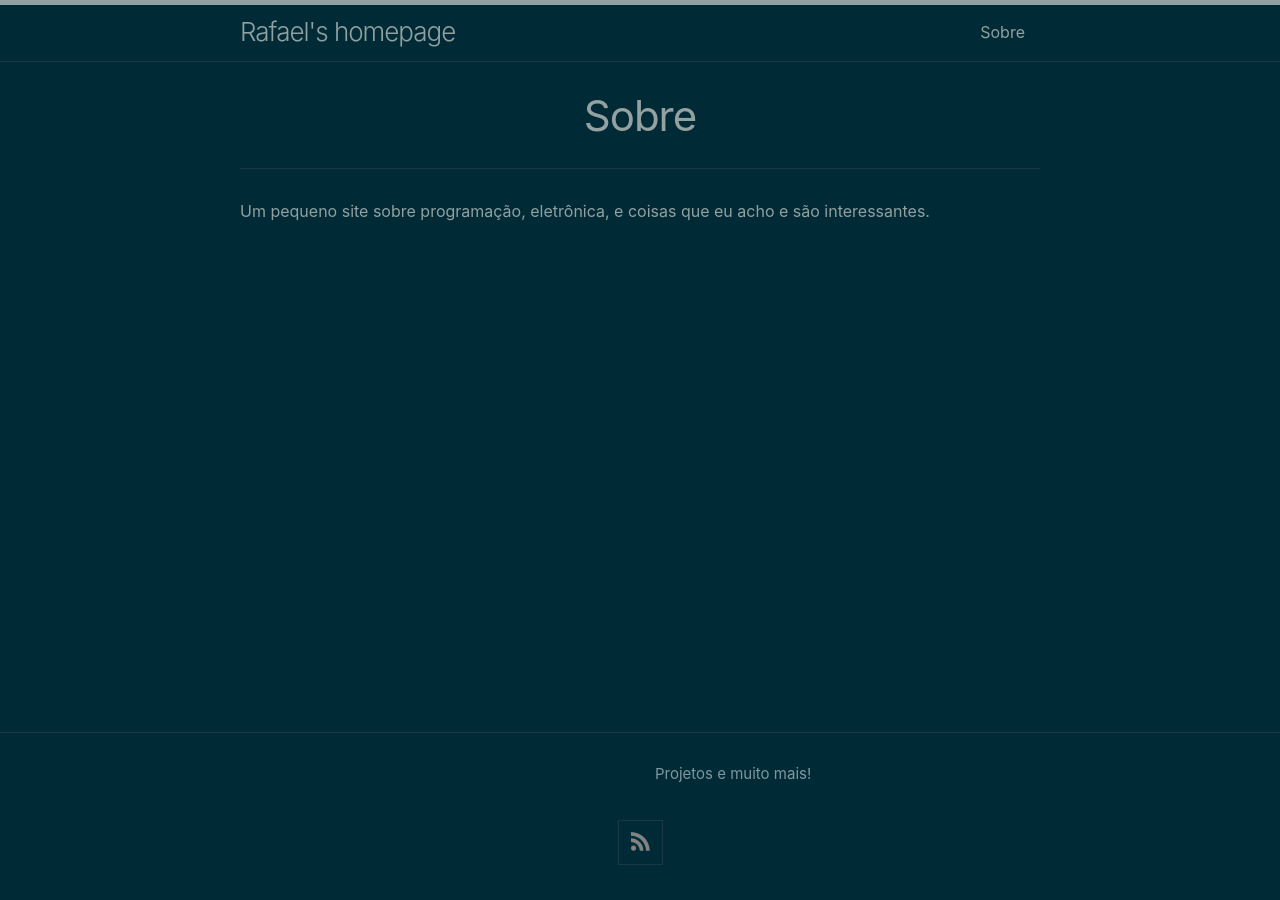
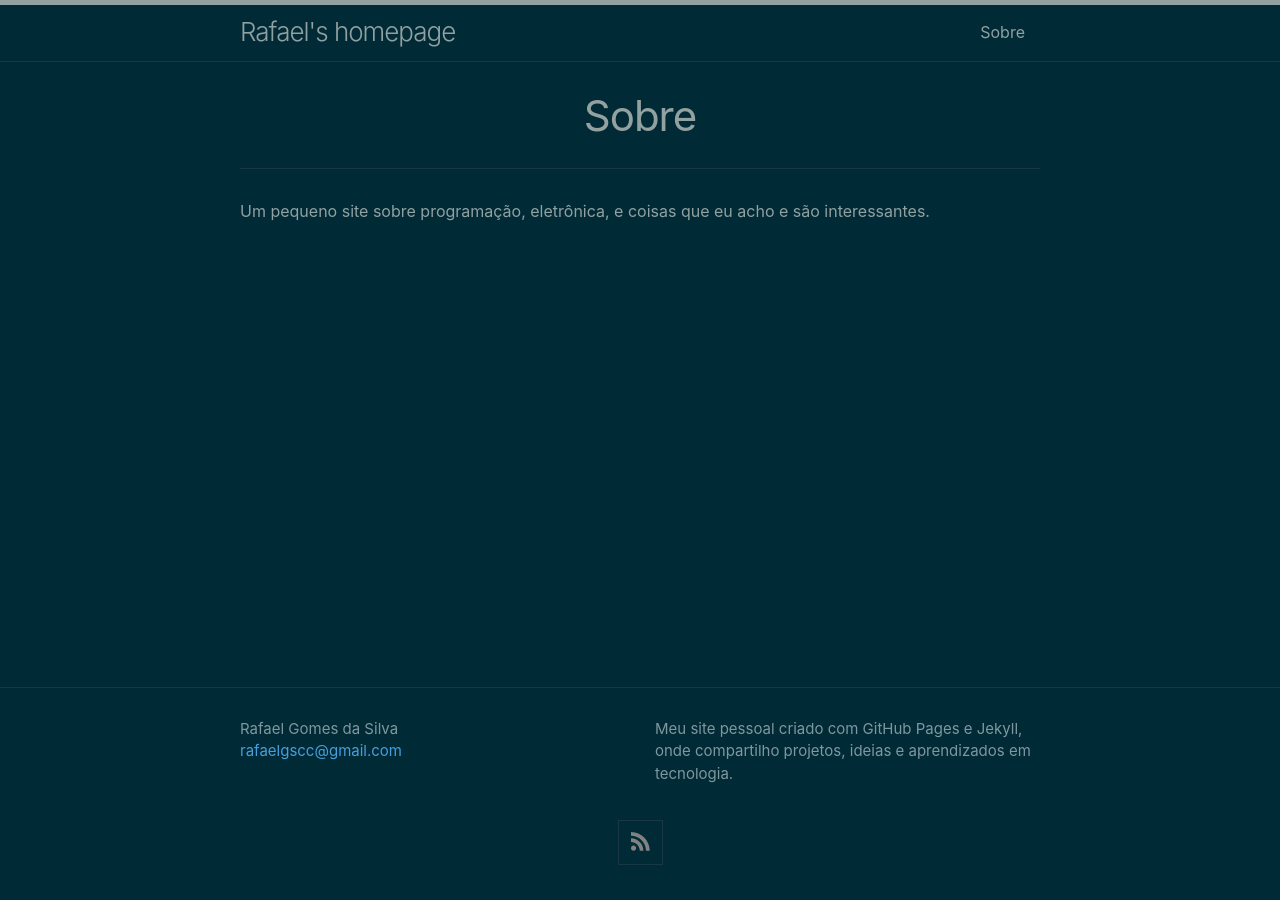
Before and after one commit to rafaelgscc/rafaelgscc.github.io, a Jekyll site: the page built from about.md, in a window 1280 px wide. Built offline with Jekyll 4.4.1, drawn with Linux system fonts in a browser that asks for light colours.

Commit message:
adicionando descricao

```diff
--- a/_config.yml
+++ b/_config.yml
@@ -1,6 +1,10 @@
 theme: jekyll-theme-minimal
 title: Rafael's homepage
-description: Projetos e muito mais!
+description: >
+  Meu site pessoal criado com GitHub Pages e Jekyll, onde compartilho projetos, ideias e aprendizados em tecnologia.
+author:
+  name: Rafael Gomes da Silva
+  email: rafaelgscc@gmail.com
 
 minima:
   skin: solarized-dark
```
